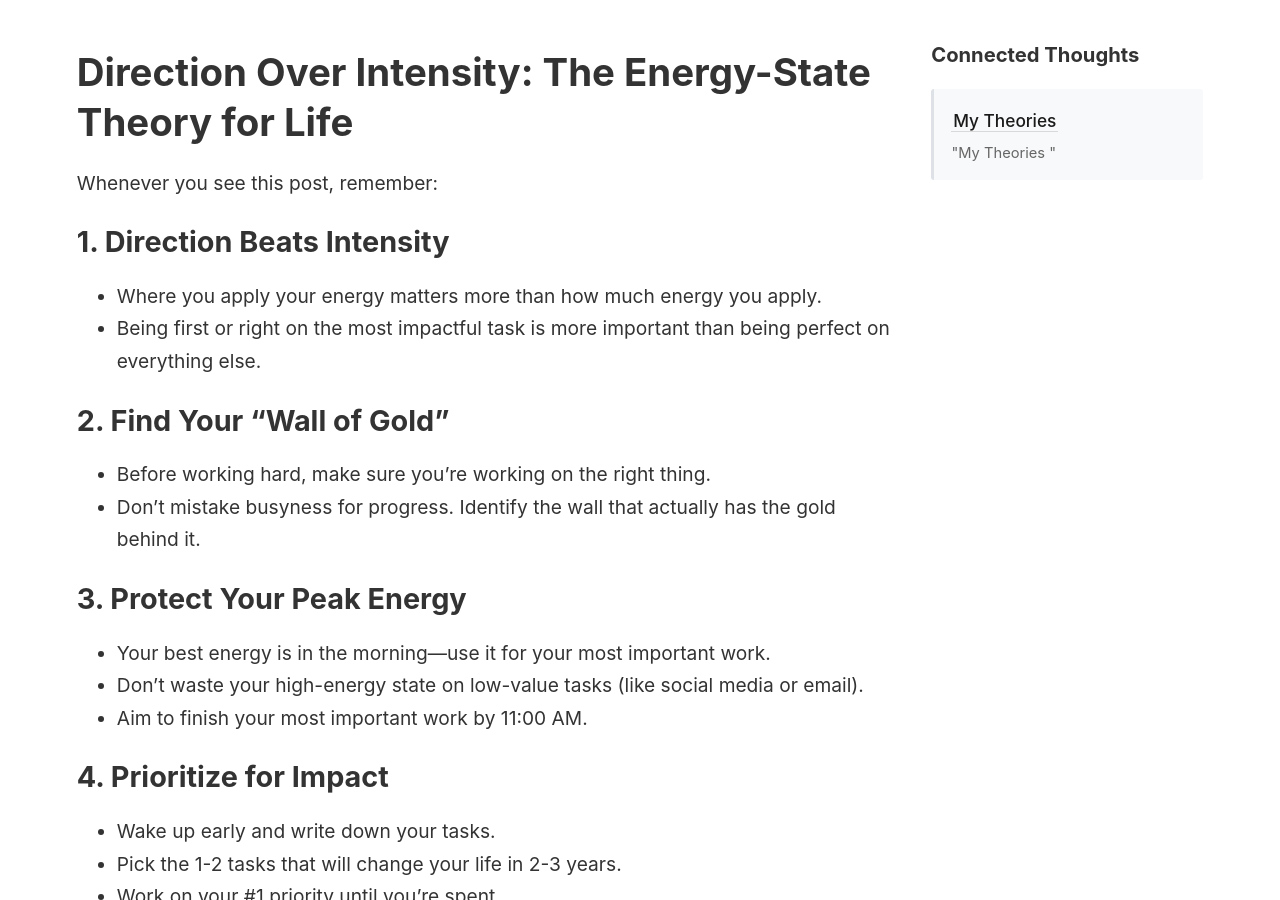
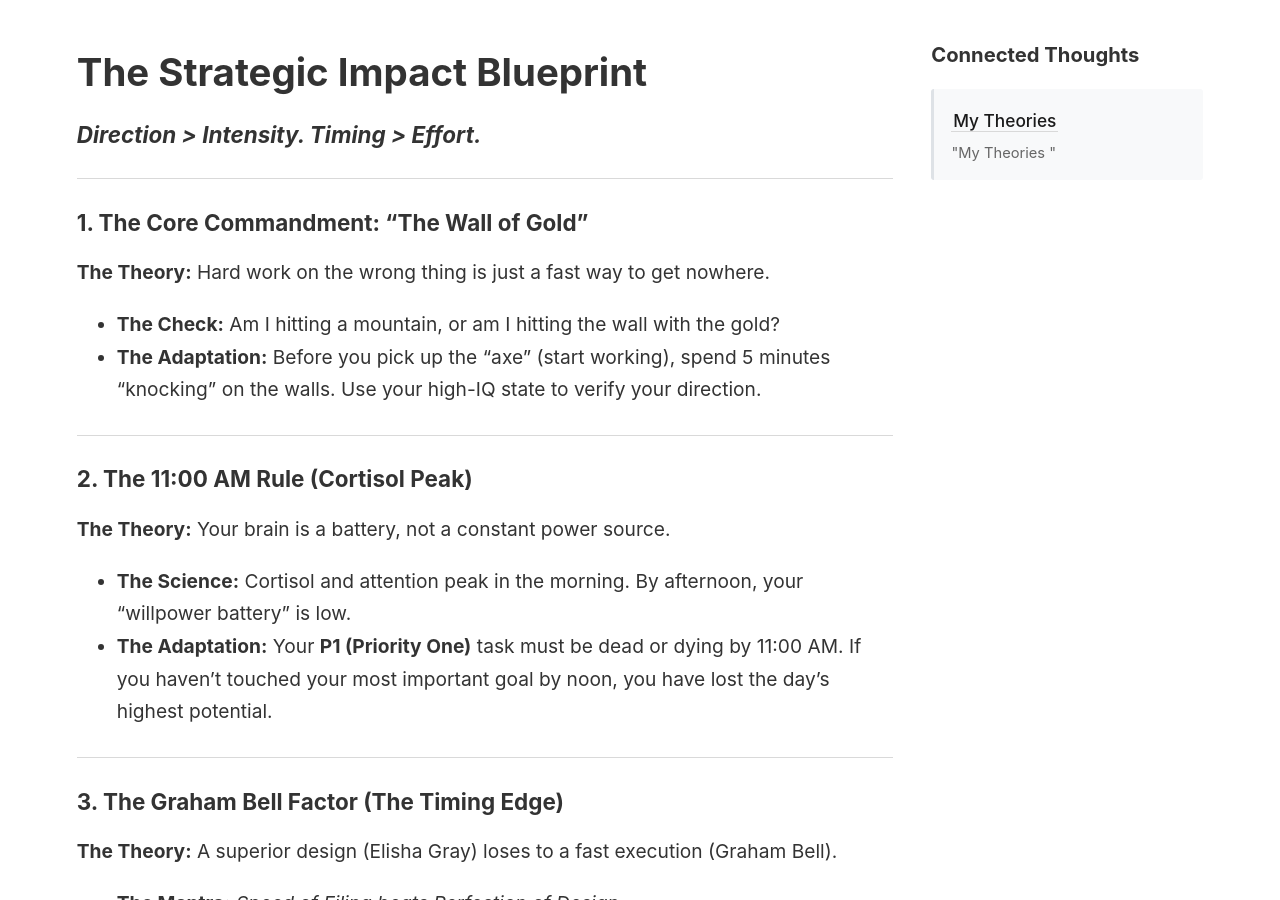
Before and after one commit to sanjanb/my-digital-garden, a Jekyll site: the page built from _notes/energy-state-theory.md, in a window 1280 px wide and 900 px high, scrolled down 328 px. Built offline with Jekyll 4.4.1, drawn with Linux system fonts in a browser that asks for light colours; some of the changed text lies outside the part shown.

Commit message:
refactor: Revise structure and content of "Energy-State Theory" document for clarity and impact

```diff
--- a/_notes/energy-state-theory.md
+++ b/_notes/energy-state-theory.md
@@ -3,43 +3,70 @@ title: "Direction Over Intensity: The Energy-State Theory for Life"
 date: 2026-02-13
 ---
 
-# Direction Over Intensity: The Energy-State Theory for Life
+# The Strategic Impact Blueprint
 
-Whenever you see this post, remember:
+### *Direction > Intensity. Timing > Effort.*
 
-## 1. Direction Beats Intensity
+---
 
-- Where you apply your energy matters more than how much energy you apply.
-- Being first or right on the most impactful task is more important than being perfect on everything else.
+### 1. The Core Commandment: "The Wall of Gold"
 
-## 2. Find Your "Wall of Gold"
+**The Theory:** Hard work on the wrong thing is just a fast way to get nowhere.
 
-- Before working hard, make sure you’re working on the right thing.
-- Don’t mistake busyness for progress. Identify the wall that actually has the gold behind it.
+* **The Check:** Am I hitting a mountain, or am I hitting the wall with the gold?
+* **The Adaptation:** Before you pick up the "axe" (start working), spend 5 minutes "knocking" on the walls. Use your high-IQ state to verify your direction.
 
-## 3. Protect Your Peak Energy
+---
 
-- Your best energy is in the morning—use it for your most important work.
-- Don’t waste your high-energy state on low-value tasks (like social media or email).
-- Aim to finish your most important work by 11:00 AM.
+### 2. The 11:00 AM Rule (Cortisol Peak)
 
-## 4. Prioritize for Impact
+**The Theory:** Your brain is a battery, not a constant power source.
 
-- Wake up early and write down your tasks.
-- Pick the 1-2 tasks that will change your life in 2-3 years.
-- Work on your #1 priority until you’re spent.
+* **The Science:** Cortisol and attention peak in the morning. By afternoon, your "willpower battery" is low.
+* **The Adaptation:** Your **P1 (Priority One)** task must be dead or dying by 11:00 AM. If you haven't touched your most important goal by noon, you have lost the day's highest potential.
 
-## 5. Avoid "Ghost Planets"
+---
 
-- Regularly check if you’re still working on the right goals.
-- Don’t be stubborn about a direction that no longer matters.
+### 3. The Graham Bell Factor (The Timing Edge)
 
-## 6. Remember These Points
+**The Theory:** A superior design (Elisha Gray) loses to a fast execution (Graham Bell).
 
-- There are only a few decisions that truly move the needle—find and focus on them.
-- Speed and timing often beat quality.
-- Use your highest energy for your highest-stakes work.
-- Don’t get lost in daily routines and miss big opportunities.
+* **The Mantra:** *Speed of Filing beats Perfection of Design.*
+* **The Adaptation:** Stop waiting for "perfect." Being 34 lines of ink ahead in the "Daily Docket Book" of life is the difference between a billion-dollar empire and being a footnote in history.
+
+---
+
+### 4. The Daily Execution Algorithm
+
+*Use this daily checklist to trigger the theory into action:*
+
+1. **Rise at 6 AM:** Reclaim the quiet hours.
+2. **The Brain Dump:** List everything weighing on your mind.
+3. **The Impact Filter:** Which 5% of this list will magnificently change my life in 3 years? (This is your Neptune/Gold Wall).
+4. **Deep Intensity:** Execute on that 5% until the "Cortisol Battery" runs dry.
+
+---
+
+### 5. The Anti-Pattern: "Ghost Planets"
+
+**The Warning:** Don't be like Urbain Le Verrier chasing "Vulcan."
+
+* **The Trap:** Chasing a goal that no longer exists because you are using outdated "mathematics" or old habits.
+* **The Adaptation:** If the "Mercury" in your life is wobbling, don't just work harder. Question your tools. Is your current "RO Shop" preventing you from seeing your "Gold Pot"?
+
+---
+
+### Final Affirmation for the Wall:
+
+> **"I do not manage time; I manage energy and direction. I am not rewarded for my sweat; I am rewarded for the magnitude of the problems I solve in my peak state."**
+
+---
+
+### How to use this post:
+
+1. **Digital Anchor:** Save this as a pinned note on your phone or your desktop wallpaper.
+2. **The Morning Trigger:** Read the "Daily Execution Algorithm" section every morning at 6:00 AM while having coffee.
+3. **The Weekly Audit:** Every Sunday, look at the "Anti-Pattern" section and ask: *"Am I chasing any Ghost Planets this week?"*
 
 ## Connections
 
```
